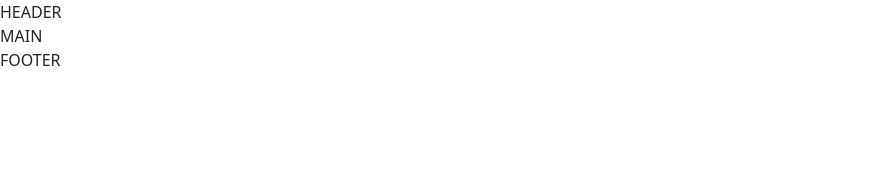
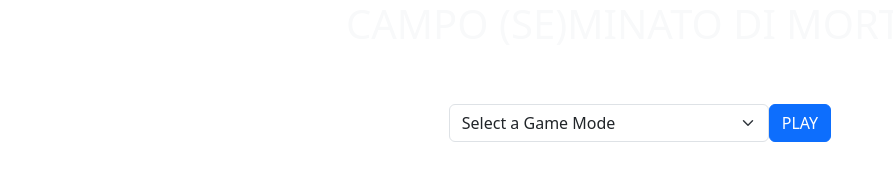
Before and after one commit to VLuca997/js-campominato-dom, a plain HTML site: page index.html in a window 1280 px wide. Shown: the whole page, without its empty margins (0-893 px from the left). Drawn offline with nearby package versions, Linux system fonts and the light colour scheme.

Commit message:
ADD element. ADD human Code, ADD HTML

```diff
--- a/index.html
+++ b/index.html
@@ -21,39 +21,31 @@
     <link rel="stylesheet" href="https://cdn.jsdelivr.net/npm/bootstrap@5.3.0/dist/css/bootstrap.min.css">
 
     <!-- CSS -->
-    <link rel="stylesheet" href="css/framework.css">
-    <link rel="stylesheet" href="css/general.css">
-    <link rel="stylesheet" href="css/mediaquery.css">
     <link rel="stylesheet" href="css/style.css">
 
 
 </head>
 <body id="debug">
 
+ <!-- MAIN -->
+ <main>
+    <!-- FORM DIFFICULTY -->
+    <h1 class="text-center pb-5 text-light">CAMPO (SE)MINATO DI MORTE!</h1>
+    <div class="d-flex justify-content-center pb-5">
+      <select id="difficulty-select" class="form-select w-25" aria-label="Default select example">
+        <option selected disabled>Select a Game Mode</option>
+        <option value="1">Easy</option>
+        <option value="2">Medium</option>
+        <option value="3">Hard</option>
+      </select>
+      <button type="button" class="btn btn-primary" onclick="generateGrid()">PLAY</button>
+    </div>
 
-
-
-    <!-- HEADER -->
-    <header>
-        HEADER
-    </header>
-
-
-
-    <!-- MAIN -->
-    <main>
-        MAIN
+    <div class="my-grid-container d-flex justify-content-center align-items-center flex-wrap">
+      <!-- Genera la griglia di elementi con JS -->
+    </div>
+    <div id="score"></div>
     </main>
-
-
-
-    <!-- FOOTER -->
-    <footer>
-        FOOTER
-    </footer>
-
-
-
 
     <!-- JS SCRIPT.JS -->
     <script type="text/javascript" src="js/script.js"></script>
```
Also changed, not shown: js/script.js (+10 -0 lines), 1 other file.
